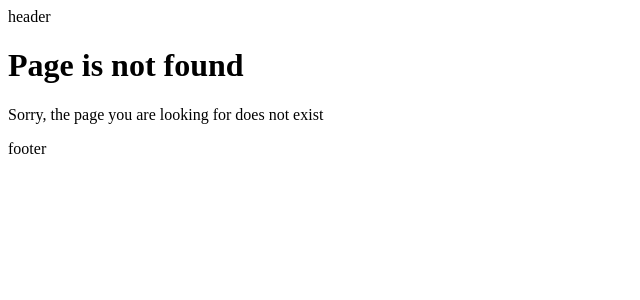
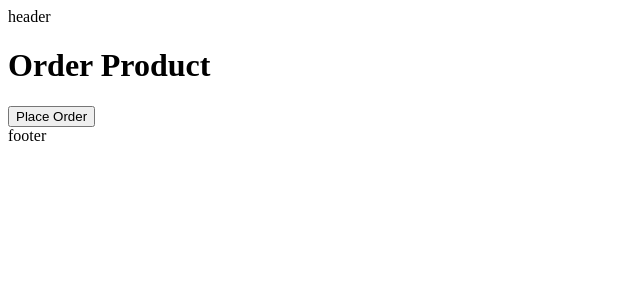
Before and after one commit to atanushil/NextJs-Tutorial, a Next.js app in the folder my-app/: page /order-product in a window 1280 px wide. Before the commit this address had no page. Shown: the top 300 px of the page, without its empty margins (0-640 px from the left). Built offline with nearby package versions, Linux system fonts and the light colour scheme.

Commit message:
Navigating Programmatically

```diff
--- /dev/null
+++ b/my-app/src/app/order-product/page.tsx
@@ -0,0 +1,20 @@
+"use client"
+import { useRouter } from "next/navigation";
+
+export default function OrderProduct(){
+    const router=useRouter();
+    const handelClick=()=>{
+        console.log("Placing your order");
+        // router.push("/");
+        // router.forward();
+        // router.back();
+        router.replace("/");
+
+    }
+    return(
+        <>
+            <h1>Order Product</h1>
+            <button onClick={handelClick}>Place Order</button>
+        </>
+    )
+}
```
